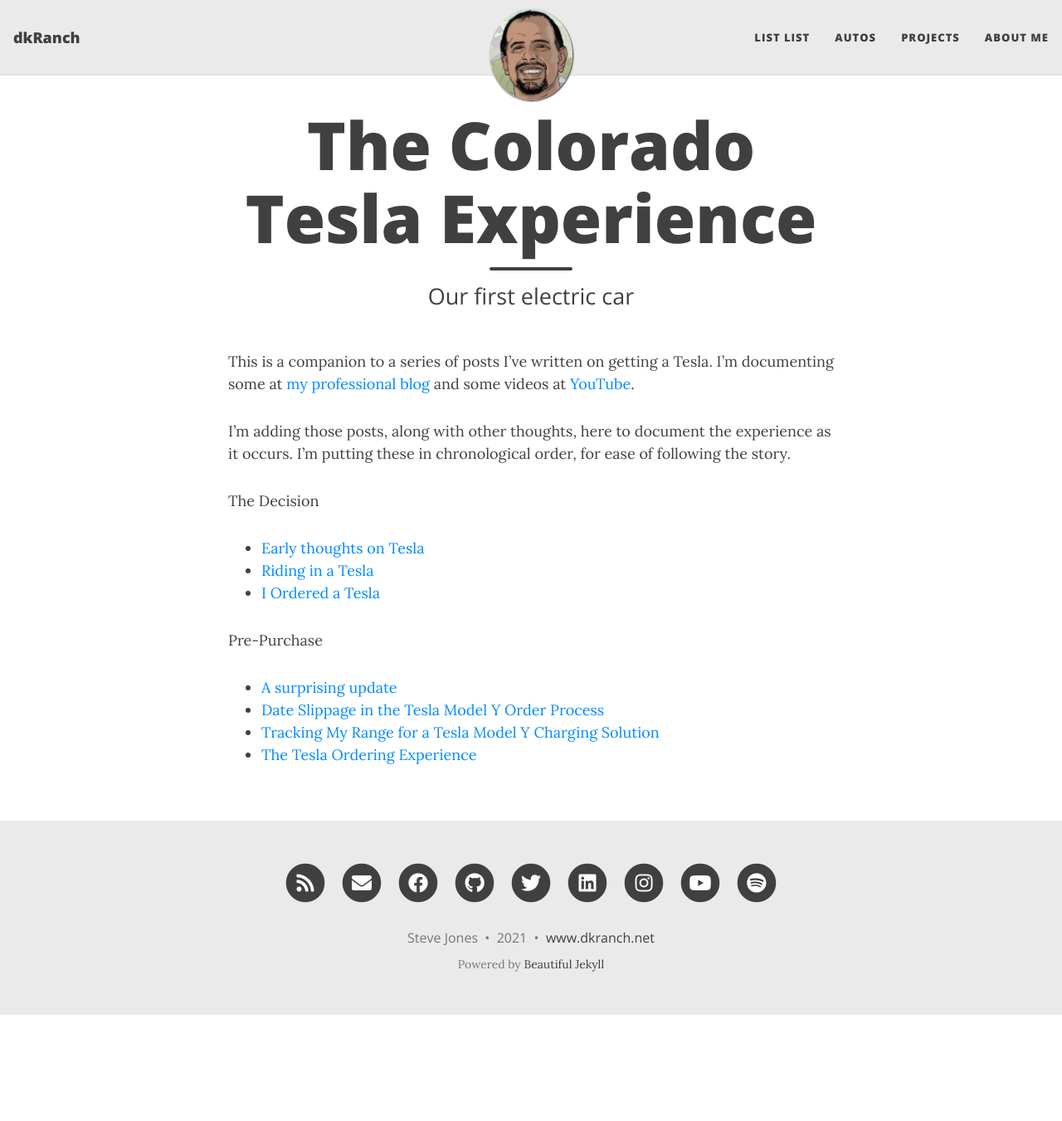
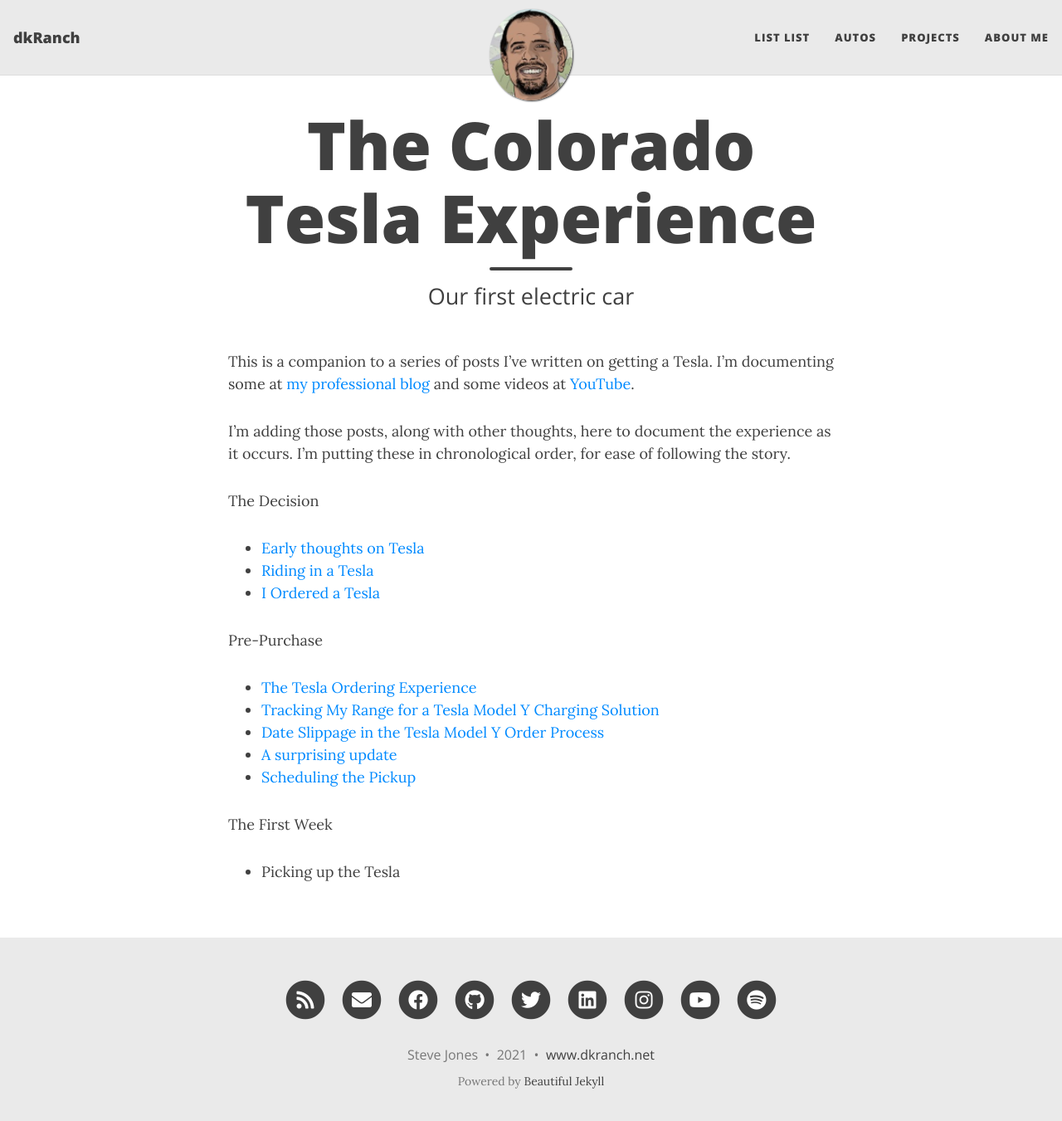
Before and after one commit to dkranch/www, a Jekyll site: the page built from projects/tesla/theteslaexperience.md, in a window 1280 px wide and 1364 px high. Shown: the top 1351 px of the window at 83% size. Built offline with Jekyll 4.4.1, drawn with Linux system fonts in a browser that asks for light colours; nearby versions of some CDN libraries.

Commit message:
Schedule and link updates

```diff
--- a/projects/tesla/theteslaexperience.md
+++ b/projects/tesla/theteslaexperience.md
@@ -15,7 +15,11 @@
 - [I Ordered a Tesla](/projects/tesla/ordertesla/)
 
 Pre-Purchase
+- [The Tesla Ordering Experience](/projects/tesla/teslaorderexperience/)
+- [Tracking My Range for a Tesla Model Y Charging Solution](/projects/tesla/trackrange/)
+- [Date Slippage in the Tesla Model Y Order Process](/projects/tesla/dateslip/)
 - [A surprising update](/projects/tesla/surpriseupdate/)
-- [Date Slippage in the Tesla Model Y Order Process](/projects/tesla/dateslip/)
-- [Tracking My Range for a Tesla Model Y Charging Solution](/projects/tesla/trackrange/)
-- [The Tesla Ordering Experience](/projects/tesla/teslaorderexperience/)
+- [Scheduling the Pickup](/projects/tesla/schedule/)
+
+The First Week
+- Picking up the Tesla
```
Also changed, not shown: projects/tesla/dateslip.md (+1 -1 lines), projects/tesla/firstride.md (+0 -1 lines), projects/tesla/ordertesla.md (+3 -1 lines), projects/tesla/schedule.md (added, +18 -0 lines), projects/tesla/surpriseupdate.md (+2 -0 lines), assets/img/cars/teslapickup.png (added).
